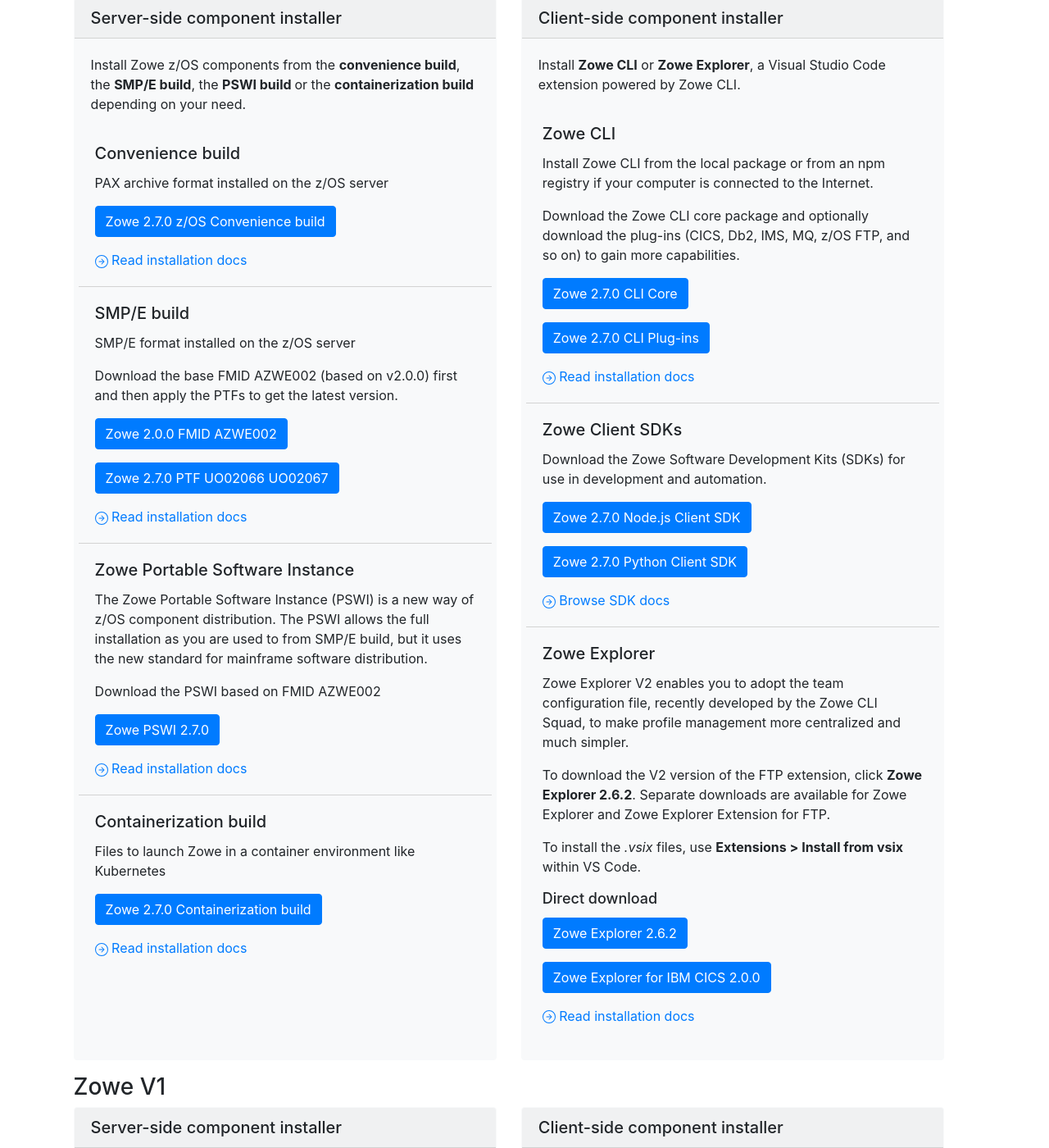
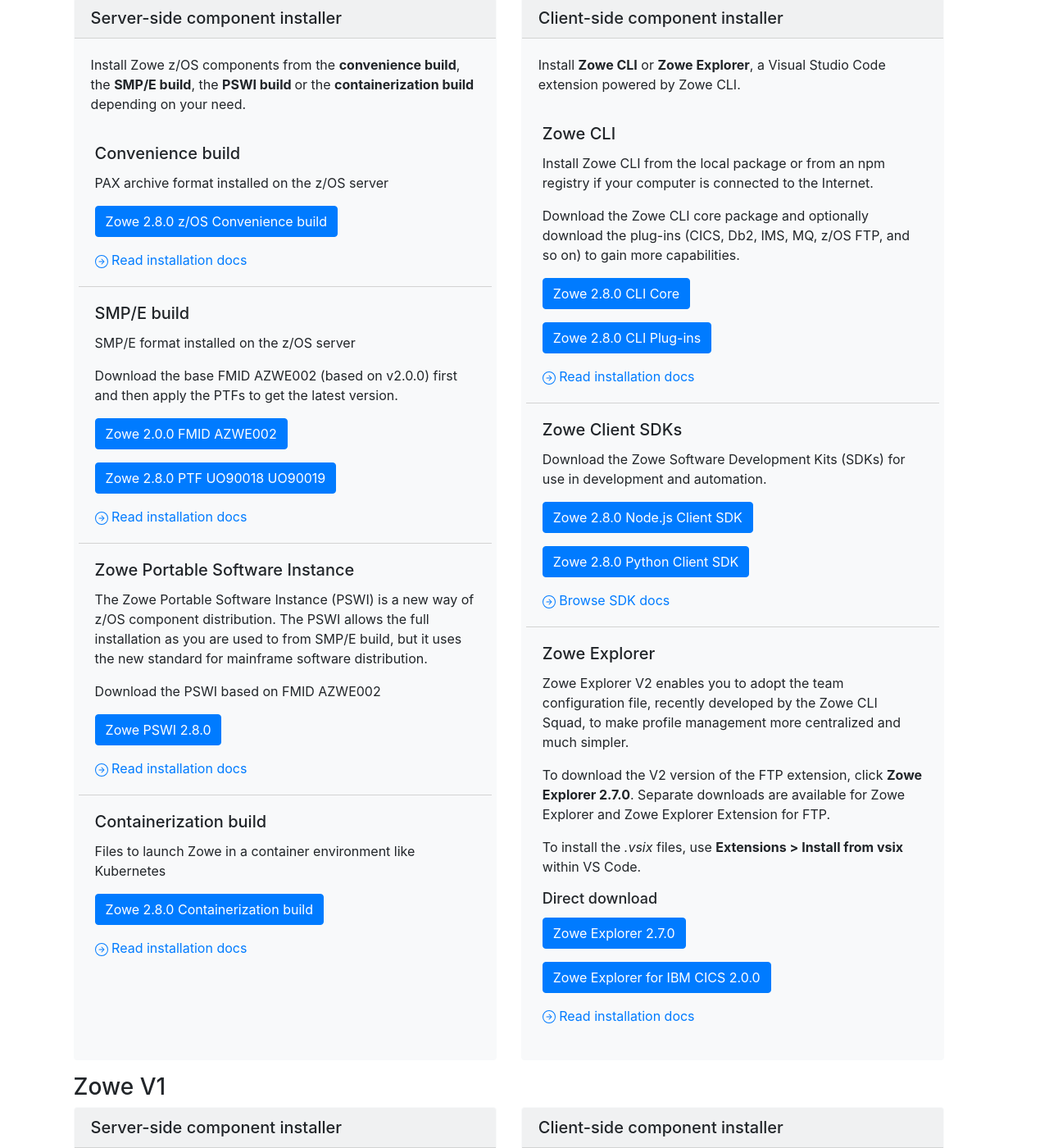
Before and after one commit to zowe/zowe.github.io, a Jekyll site: the page built from download.md, in a window 1280 px wide and 1400 px high, scrolled down 631 px. Shown: the whole window at 82% size. Built offline with Jekyll 4.4.1, drawn with Linux system fonts in a browser that asks for light colours; our own code applies the rules of GitHub Pages for plain Markdown files; some of the changed text lies outside the part shown.

Commit message:
Zowe 2.8 updates
Signed-off-by: ojcelis <oscarjay07@yahoo.com>

```diff
--- a/_data/releases.yml
+++ b/_data/releases.yml
@@ -6,8 +6,6 @@
       release_date: 2023-07-24
     - version: 2.9.0
       release_date: 2023-06-12
-    - version: 2.8.0
-      release_date: 2023-04-24
   v1:
     - version: 1.28.5
       release_date: 2023-10-02
@@ -15,6 +13,20 @@
       release_date: 2023-07-03
 
 v2:
+  - version: 2.8.0
+    zos_version: 2.8.0
+    smpe_version: 2.8.0
+    smpe_sysmod: PTF
+    smpe_numbers: UO90018 UO90019
+    containerization_version: 2.8.0
+    cli_version: 2.8.0
+    cli_plugins_version: 2.8.0
+    explorer_version: 2.7.0
+    node_sdk_version: 2.8.0
+    python_sdk_version: 2.8.0
+    release_date: 2023-04-26
+    documentation: stable
+    release_notes: v2_8_0
   - version: 2.7.0
     zos_version: 2.7.0
     smpe_version: 2.7.0
@@ -27,7 +39,7 @@
     node_sdk_version: 2.7.0
     python_sdk_version: 2.7.0
     release_date: 2023-03-15
-    documentation: stable
+    documentation: v2.7.x
     release_notes: v2_7_0
   - version: 2.6.1
     zos_version: 2.6.1
```
